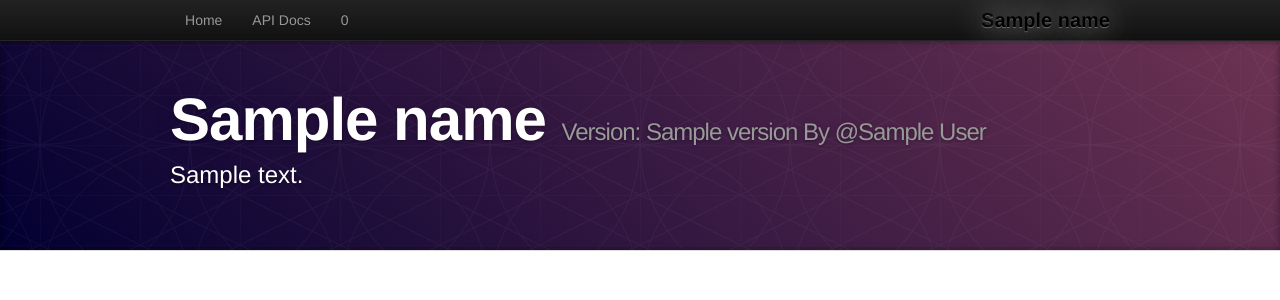
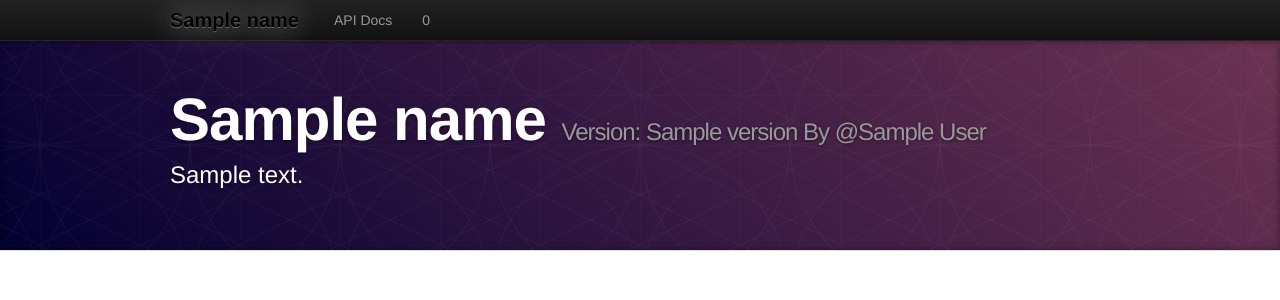
Before and after one commit to JacksonTian/doxmate, a Node project: template templates/header.ejs in a window 1280 px wide. Shown: the top 300 px of the page. Run offline with Node 20 templates, Linux system fonts and the light colour scheme; the template is opened without the code that fills it: most values are stand-ins (such as "Sample title", 1, 10 or a date in 2020).

Commit message:
Refine the doc

```diff
--- a/templates/assets/base.css
+++ b/templates/assets/base.css
@@ -14,12 +14,6 @@ body {
   position: relative;
   padding-top: 40px;
 }
-body {
-  font-family: "Helvetica Neue", Helvetica, Arial, sans-serif;
-  font-size: 14px;
-  line-height: 20px;
-  color: #333;
-}
 /* Code in headings */
 h3 code {
   font-size: 14px;
@@ -33,16 +27,8 @@ h3 code {
 /* Tweak navbar brand link to be super sleek
 -------------------------------------------------- */
 
-body > .navbar {
-  font-size: 13px;
-}
-
 /* Change the docs' brand */
 body > .navbar .brand {
-  padding-right: 0;
-  padding-left: 0;
-  margin-left: 20px;
-  float: right;
   font-weight: bold;
   color: #000;
   text-shadow: 0 1px 0 rgba(255,255,255,.3), 0 0 30px rgba(255,255,255,.725);
@@ -57,9 +43,6 @@ body > .navbar .brand:hover {
 }
 body > .navbar .brand:first-letter {
   text-transform: uppercase;
-}
-body > .navbar .nav > li > a {
-  font-size: 14px;
 }
 body > .navbar .nav > li > a:first-letter {
   text-transform: uppercase;
@@ -826,8 +809,6 @@ form.bs-docs-example {
 }
 
 
-
-
 /* Responsive
 -------------------------------------------------- */
 
--- a/templates/header.ejs
+++ b/templates/header.ejs
@@ -7,6 +7,7 @@
     <meta name="description" content="<%= description %>" />
     <script src="assets/prettify.js"></script>
     <script src="assets/jquery-1.8.2.min.js"></script>
+    <script src="bootstrap/js/bootstrap.min.js"></script>
     <link rel="stylesheet" type="text/css" href="bootstrap/css/bootstrap.min.css" />
     <link rel="stylesheet" type="text/css" href="assets/base.css" />
   </head>
@@ -22,9 +23,6 @@
           <a class="brand" href="./index.html"><%=name%></a>
           <div class="nav-collapse collapse">
             <ul class="nav">
-              <li>
-                <a href="./index.html">Home</a>
-              </li>
               <li>
                 <a href="./api.html">API Docs</a>
               </li>
```
Also changed, not shown: templates/footer.ejs (+8 -1 lines).
